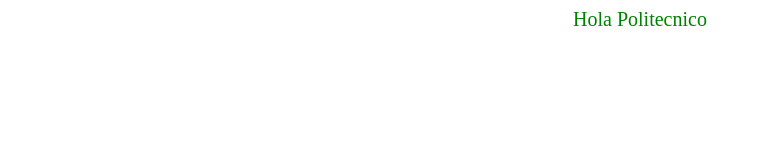
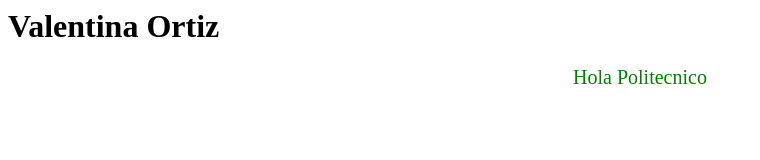
Before and after one commit to Vale-Ortiz/unipoli, a plain HTML site: page index.html in a window 1280 px wide. Shown: the whole page, without its empty margins (0-760 px from the left). Drawn offline with Linux system fonts and the light colour scheme.

Commit message:
Empleamos la etiqueta h1

```diff
--- a/index.html
+++ b/index.html
@@ -3,6 +3,9 @@
         <title>Universitas</title>
     </head>
     <body>
+    <h1>
+        Valentina Ortiz
+    </h1>
         <p style="font-size: 20px; font-family: 'Times New Roman', Times, serif; color: green; text-align: center;">
             Hola Politecnico
         </p>
```
